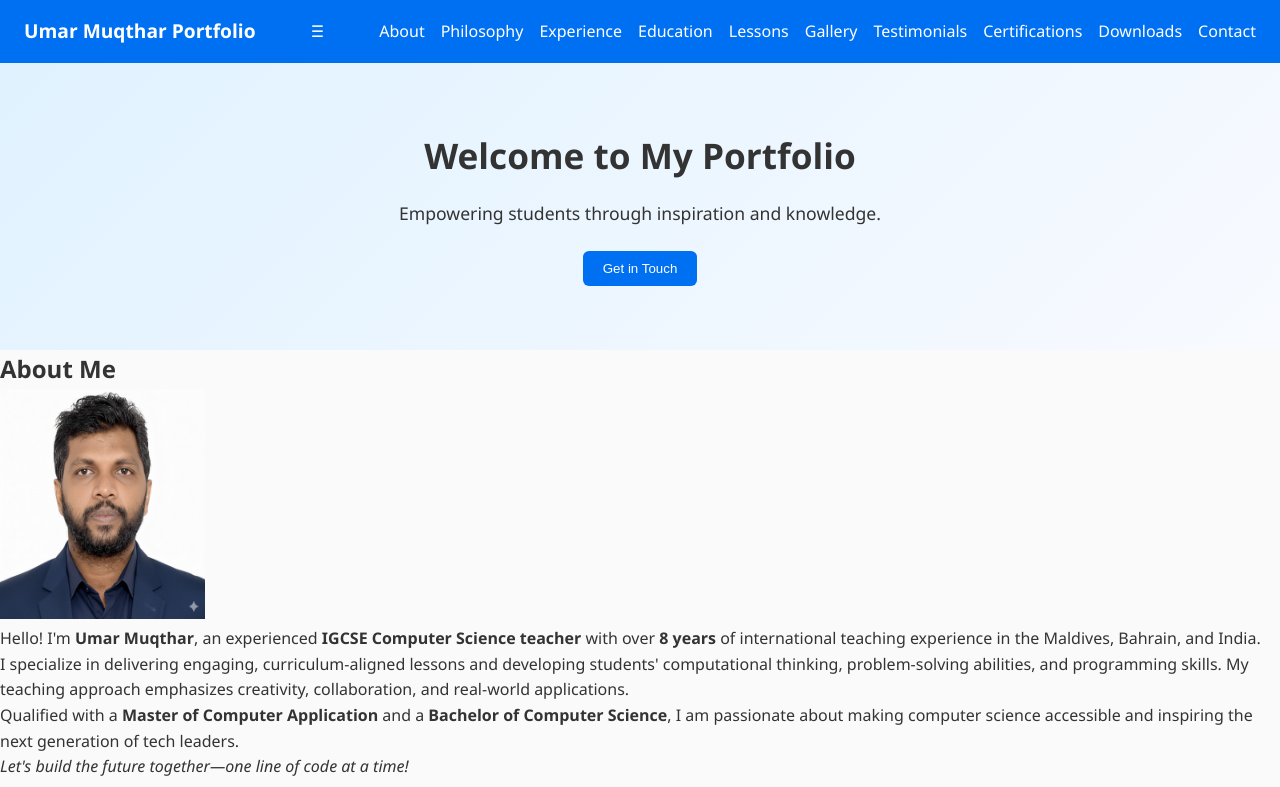
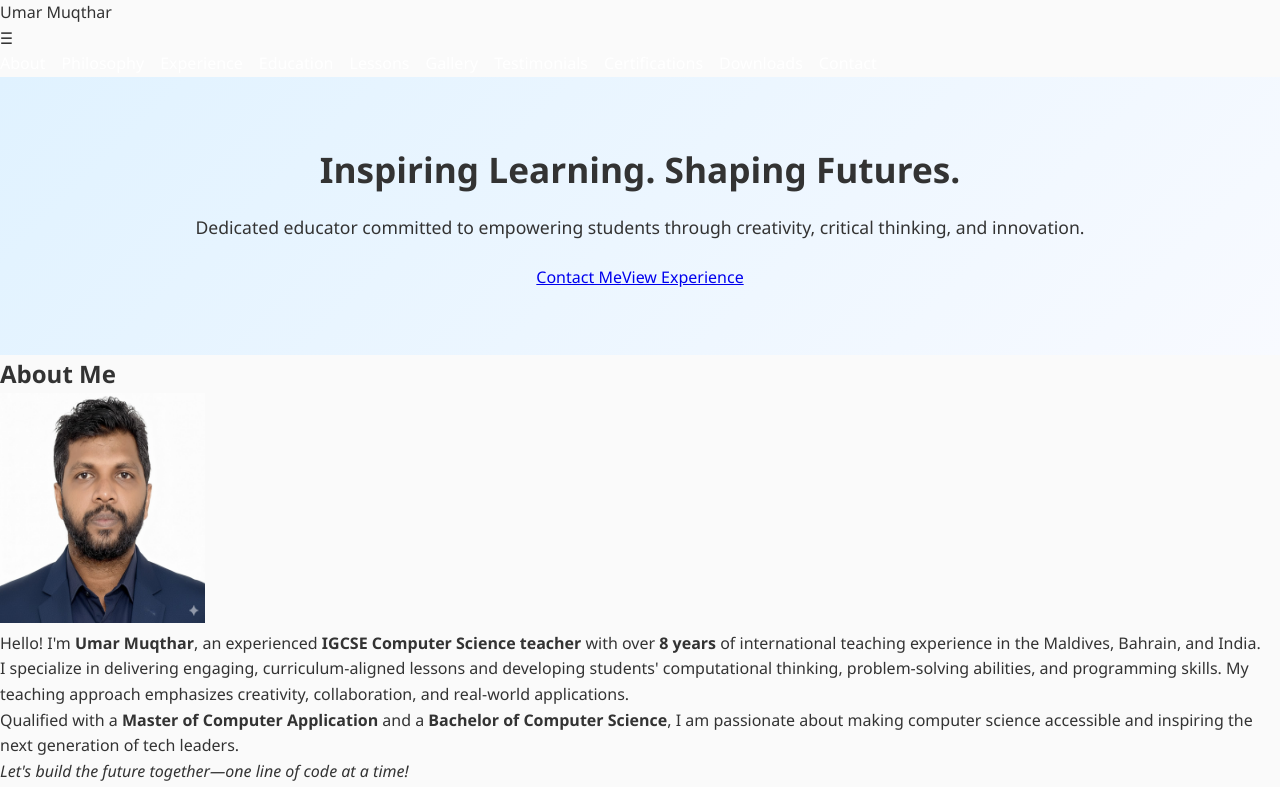
Before and after one commit to umar2752018/my-portfolio, a Next.js app: page / in a window 1280 px wide. Shown: the top 787 px of the page. Built offline with nearby package versions, Linux system fonts and the light colour scheme.

Commit message:
Changed layout

```diff
--- a/app/layout.tsx
+++ b/app/layout.tsx
@@ -1,5 +1,4 @@
 import type { Metadata } from "next";
-
 import "./globals.css";
 
 export const metadata: Metadata = {
@@ -14,18 +13,18 @@ export default function RootLayout({
 }) {
   return (
     <html lang="en">
-      <head>
-        {/* Mobile viewport for responsiveness */}
-        <meta name="viewport" content="width=device-width, initial-scale=1.0" />
-      </head>
       <body>
-        {/* Navigation Bar */}
-        <nav className="navbar">
-          <div className="nav-logo">Umar Muqthar Portfolio</div>
+        {/* Header */}
+        <header className="header">
+          <div className="container nav-container">
+            <div className="logo">Umar Muqthar</div>
+
             <input type="checkbox" id="menu-toggle" className="menu-toggle" />
             <label htmlFor="menu-toggle" className="menu-icon">
               ☰
             </label>
+
+            <nav>
               <ul className="nav-links">
                 <li><a href="#about">About</a></li>
                 <li><a href="#philosophy">Philosophy</a></li>
@@ -39,16 +38,35 @@ export default function RootLayout({
                 <li><a href="#contact">Contact</a></li>
               </ul>
             </nav>
+          </div>
+        </header>
+
+        {/* Hero Section */}
+        <section className="hero">
+          <div className="container hero-content">
+            <h1>Inspiring Learning. Shaping Futures.</h1>
+            <p>
+              Dedicated educator committed to empowering students through
+              creativity, critical thinking, and innovation.
+            </p>
+            <div className="hero-buttons">
+              <a href="#contact" className="btn primary">Contact Me</a>
+              <a href="#experience" className="btn secondary">View Experience</a>
+            </div>
+          </div>
+        </section>
 
         {/* Main Content */}
-        <main>
-          <section className="hero">
-            <h1>Welcome to My Portfolio</h1>
-            <p>Empowering students through inspiration and knowledge.</p>
-            <button className="cta-btn">Get in Touch</button>
-          </section>
+        <main className="container">
           {children}
         </main>
+
+        {/* Footer */}
+        <footer className="footer">
+          <div className="container">
+            <p>© {new Date().getFullYear()} Umar Muqthar. All rights reserved.</p>
+          </div>
+        </footer>
       </body>
     </html>
   );
```
Lines whose indentation alone changed are shown as unchanged.
